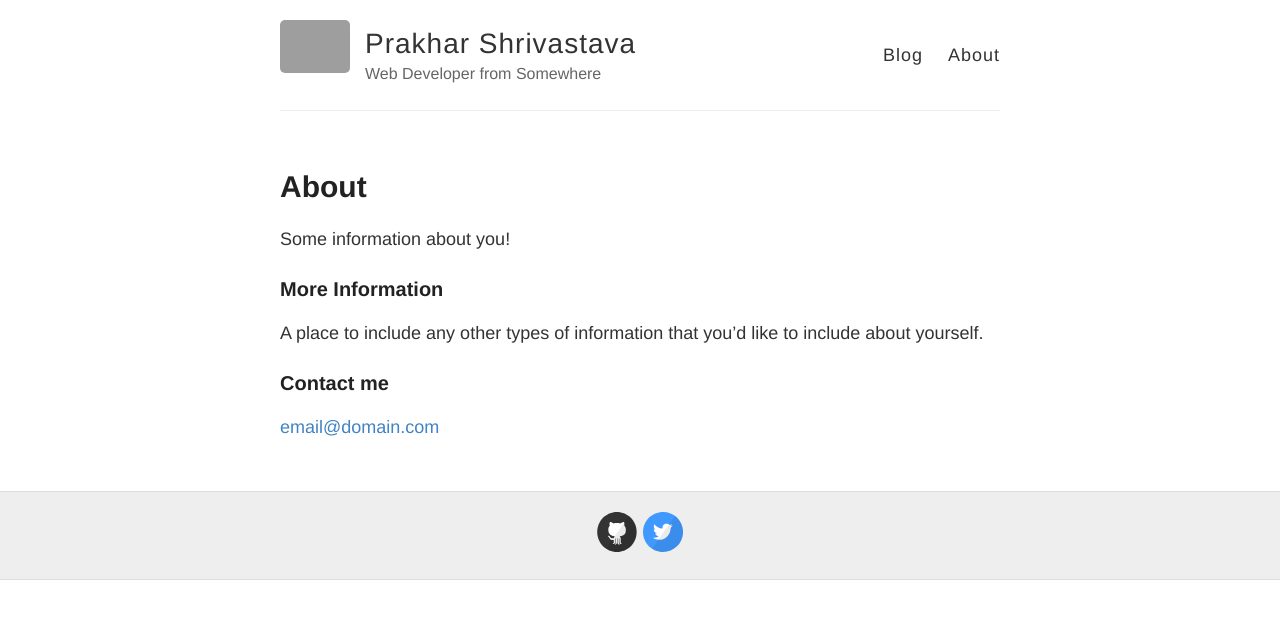
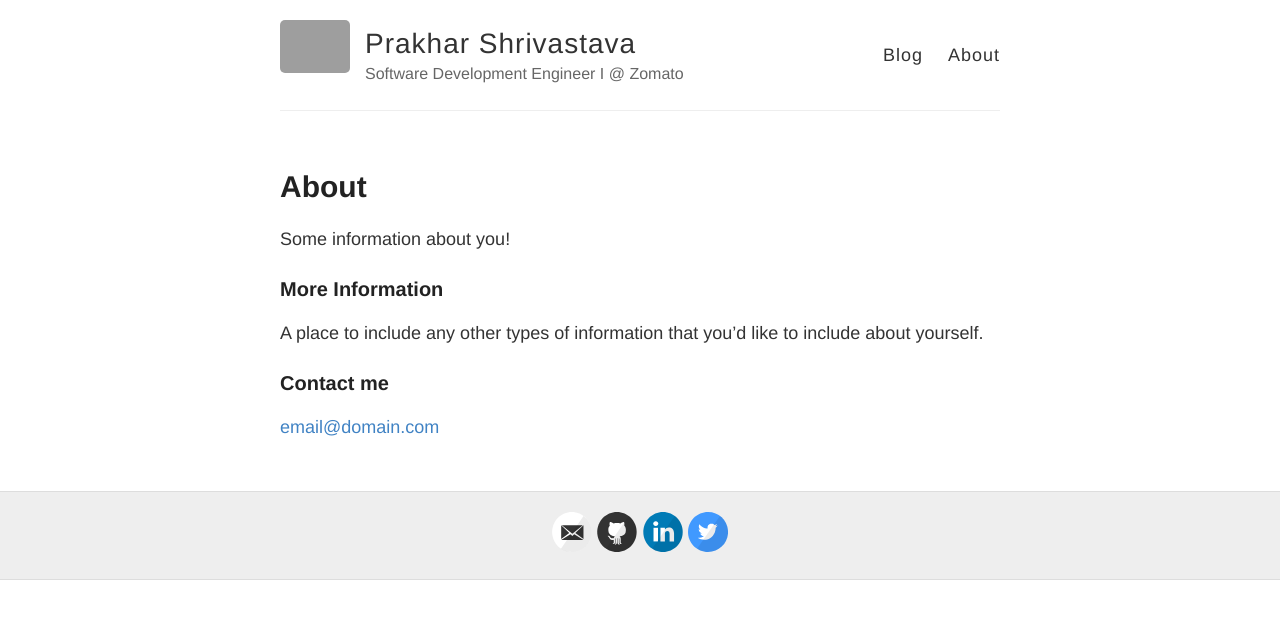
Before and after one commit to dev-prakhar/prakhar.github.io, a Jekyll site: the page built from about.md, in a window 1280 px wide. Shown: the top 619 px of the page. Built offline with Jekyll 4.4.1, drawn with Linux system fonts in a browser that asks for light colours; some of the changed lines change nothing that is shown; grey boxes are pictures that could not be loaded.

Commit message:
Changed Config

```diff
--- a/_config.yml
+++ b/_config.yml
@@ -6,7 +6,7 @@
 name: Prakhar Shrivastava
 
 # Short bio or description (displayed in the header)
-description: Web Developer from Somewhere
+description: Software Development Engineer I @ Zomato
 
 # URL of your avatar or profile pic (you could use your GitHub profile pic)
 avatar: https://raw.githubusercontent.com/barryclark/jekyll-now/master/images/jekyll-logo.png
@@ -17,13 +17,10 @@ avatar: https://raw.githubusercontent.com/barryclark/jekyll-now/master/images/je
 
 # Includes an icon in the footer for each username you enter
 footer-links:
-  dribbble:
-  email:
-  facebook:
-  flickr:
+  email: dev@prakhar.xyz
   github: dev-prakhar
-  linkedin:
-  twitter: jekyllrb
+  linkedin: prakhar1996
+  twitter: prakhars96
 
 
 # Enter your Disqus shortname (not your username) to enable commenting on posts
```
